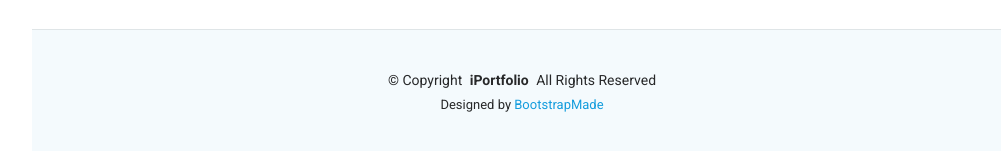
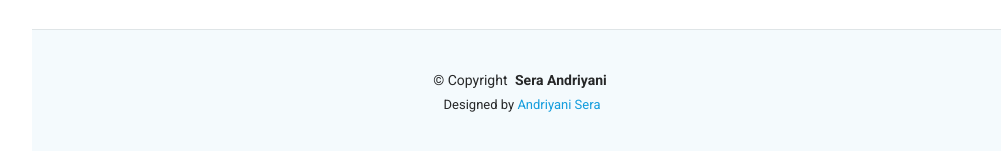
Before and after one commit to serasandriani/website-cv, a plain HTML site: page index.html in a window 1280 px wide. Shown: the part 3655-3806 px from the top of the page, without its empty margins (268-1269 px from the left). Drawn offline with nearby package versions, Linux system fonts and the light colour scheme.

Commit message:
Update index.html

```diff
--- a/index.html
+++ b/index.html
@@ -410,14 +410,14 @@
 
     <div class="container">
       <div class="copyright text-center ">
-        <p>© <span>Copyright</span> <strong class="px-1 sitename">iPortfolio</strong> <span>All Rights Reserved</span></p>
+        <p>© <span>Copyright</span> <strong class="px-1 sitename">Sera Andriyani</strong></p>
       </div>
       <div class="credits">
         <!-- All the links in the footer should remain intact. -->
         <!-- You can delete the links only if you've purchased the pro version. -->
         <!-- Licensing information: https://bootstrapmade.com/license/ -->
         <!-- Purchase the pro version with working PHP/AJAX contact form: [buy-url] -->
-        Designed by <a href="https://bootstrapmade.com/">BootstrapMade</a>
+        Designed by <a href="https://bootstrapmade.com/">Andriyani Sera</a>
       </div>
     </div>
 
```
